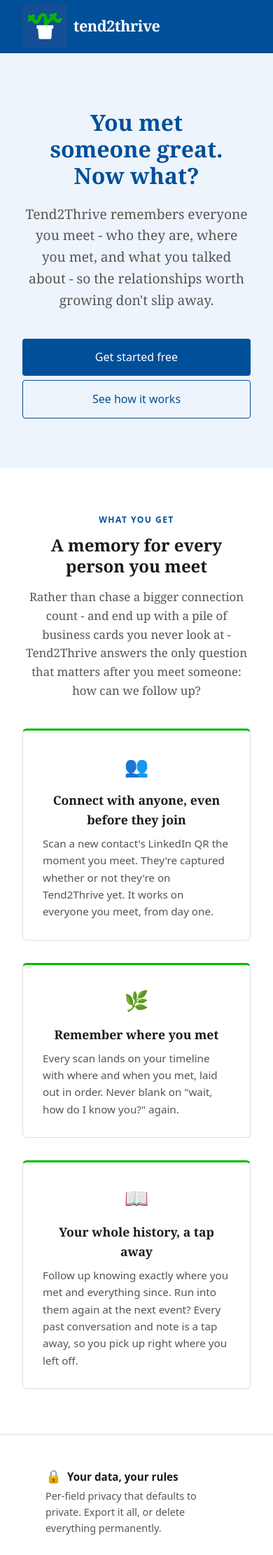
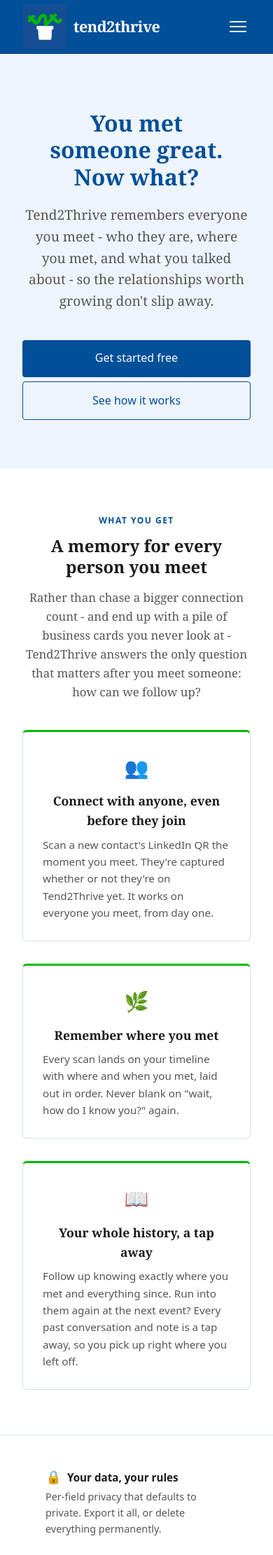
Before and after one commit to mcdoco/tend2thrive.com, a Jekyll site: the page built from index.html, in a window 390 px wide. Shown: the top 2222 px of the page at 70% size. Built offline with Jekyll 4.4.1, drawn with Linux system fonts in a browser that asks for light colours.

Commit message:
feat: hamburger for mobile

```diff
--- a/_includes/nav.html
+++ b/_includes/nav.html
@@ -1,5 +1,9 @@
 <nav>
   <a href="/" class="logo"><img src="/icon.png" alt="" />tend2thrive</a>
+  <input type="checkbox" id="nav-toggle" class="nav-toggle" />
+  <label for="nav-toggle" class="nav-toggle-label" aria-label="Toggle menu">
+    <span></span><span></span><span></span>
+  </label>
   <ul>
     <li><a href="/#features">Features</a></li>
     <li><a href="/#how">How it works</a></li>
--- a/assets/css/site.css
+++ b/assets/css/site.css
@@ -89,6 +89,10 @@
 }
 
 .nav-cta:hover { background: var(--green) !important; color: var(--text) !important; }
+
+/* Hamburger toggle — hidden on desktop */
+.nav-toggle { display: none; }
+.nav-toggle-label { display: none; }
 
 /* ── Hero ── */
 .hero {
@@ -529,6 +533,53 @@
 
 /* ── Responsive ── */
 @media (max-width: 600px) {
-  nav ul { display: none; }
+  nav { flex-wrap: wrap; }
+
+  /* Show the hamburger button */
+  .nav-toggle-label {
+    display: inline-flex;
+    flex-direction: column;
+    justify-content: center;
+    gap: 5px;
+    width: 2.25rem;
+    height: 2.25rem;
+    cursor: pointer;
+    padding: 0.4rem;
+  }
+  .nav-toggle-label span {
+    display: block;
+    height: 2px;
+    width: 100%;
+    background: #fff;
+    border-radius: 2px;
+    transition: transform 0.25s ease, opacity 0.25s ease;
+  }
+
+  /* Collapsed menu */
+  nav ul {
+    display: none;
+    flex-direction: column;
+    align-items: flex-start;
+    gap: 1.25rem;
+    width: 100%;
+    padding: 1rem 0 0.5rem;
+  }
+
+  /* Expanded when checkbox is checked */
+  .nav-toggle:checked ~ ul { display: flex; }
+
+  /* Animate hamburger into an X */
+  .nav-toggle:checked ~ .nav-toggle-label span:nth-child(1) {
+    transform: translateY(7px) rotate(45deg);
+  }
+  .nav-toggle:checked ~ .nav-toggle-label span:nth-child(2) {
+    opacity: 0;
+  }
+  .nav-toggle:checked ~ .nav-toggle-label span:nth-child(3) {
+    transform: translateY(-7px) rotate(-45deg);
+  }
+
+  .nav-cta { display: inline-block; }
+
   .btn-primary, .btn-secondary { display: block; text-align: center; margin: 0.4rem 0; }
 }
```
